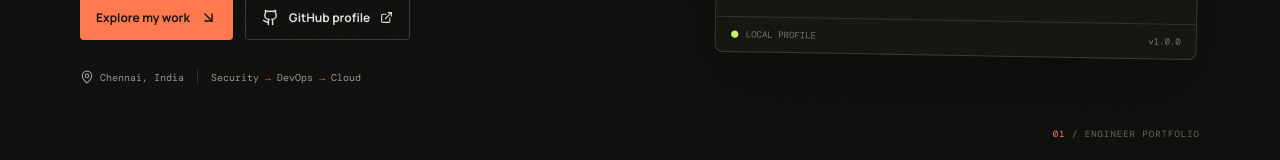
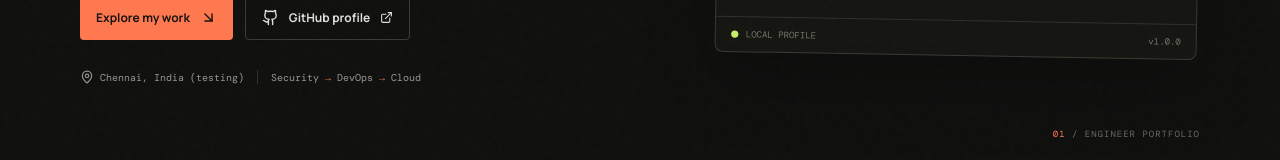
Before and after one commit to manojselvang/manoj-devops-portfolio, a React (Vite) app in the folder frontend/: page / in a window 1280 px wide. Shown: the part 553-713 px from the top of the page. Built offline with nearby package versions, Linux system fonts and the light colour scheme; no server answers; the HTML template or start-up script is replaced by a standard one.

Commit message:
testing cicd

```diff
--- a/frontend/src/App.jsx
+++ b/frontend/src/App.jsx
@@ -10,7 +10,7 @@ import { getHealth, getProjects, getProfile, getSkills, getVersion } from './ser
 const fallbackProfile = {
   name: 'Manoj Selvan G',
   title: 'DevOps & Cloud Engineer',
-  location: 'Chennai, India',
+  location: 'Chennai, India (testing)',
   summary: 'I work at the intersection of infrastructure, security and automation—building practical skills in cloud-native platforms and reliable delivery workflows.',
   github: 'https://github.com/manojselvang',
   linkedin: 'https://www.linkedin.com/in/manojselvang',
```
